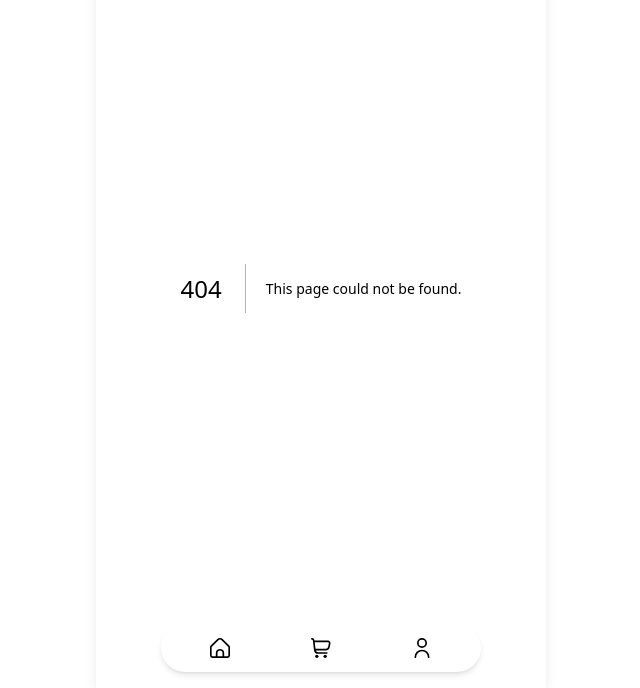
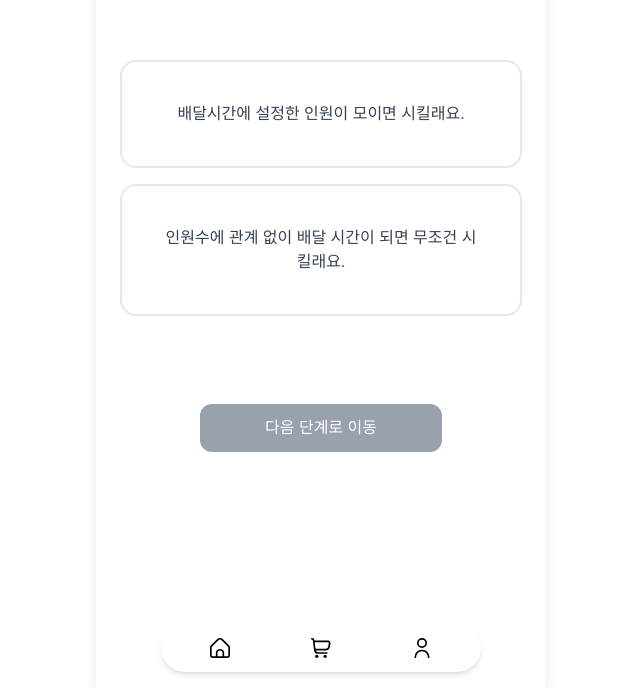
Before and after one commit to babgroup/Dutchpay, a Next.js app in the folder frontend/: page /delivery/select-party-room in a window 1280 px wide. Before the commit this address had no page. Shown: the part 112-800 px from the top of the page, without its empty margins (319-959 px from the left). Built offline with nearby package versions, Linux system fonts and the light colour scheme.

Commit message:
✨ feat: components(파티타입카드)적용

```diff
--- /dev/null
+++ b/frontend/src/app/delivery/select-party-room/components/PartyTypeCard.tsx
@@ -0,0 +1,25 @@
+type PartyTypeCardProps = {
+  text: string;
+  isSelected: boolean;
+  onClick: () => void;
+};
+
+export default function PartyTypeCard({
+  text,
+  isSelected,
+  onClick,
+}: PartyTypeCardProps) {
+  return (
+    <div
+      className={`p-10 rounded-2xl border-2 text-center cursor-pointer transition-colors
+        ${
+          isSelected
+            ? 'bg-orange-50 border-orange-400 font-semibold text-orange-600'
+            : 'border-gray-200 text-gray-700 hover:border-gray-400'
+        }`}
+      onClick={onClick}
+    >
+      {text}
+    </div>
+  );
+}
--- /dev/null
+++ b/frontend/src/app/delivery/select-party-room/page.tsx
@@ -0,0 +1,48 @@
+'use client';
+
+import { useState } from 'react';
+import BasicButton from '../../components/BasicButton';
+import PartyTypeCard from './components/PartyTypeCard';
+
+const descriptions: { [key: string]: string } = {
+    A: '파티 인원과 배달 시간이 모두 만족 되면 주문해요.',
+    B: '인원수와 관계 없이 배달 시간이 되면 바로 주문해요.'
+}
+
+export default function PartySelectionPage() {
+  const [selectedType, setSelectedType] = useState<string | null>(null);
+
+  return (
+    <div className="flex flex-col h-full p-6">
+        <div className="mb-37" />
+
+      {/* 카드 */}
+      <div className="flex flex-col gap-4">
+        <PartyTypeCard
+          text="배달시간에 설정한 인원이 모이면 시킬래요."
+          isSelected={selectedType === 'A'}
+          onClick={() => setSelectedType('A')}
+        />
+        <PartyTypeCard
+          text="인원수에 관계 없이 배달 시간이 되면 무조건 시킬래요."
+          isSelected={selectedType === 'B'}
+          onClick={() => setSelectedType('B')}
+        />
+      </div>
+
+        {/* 안내문 */}
+      <div className={`text-center m-6 text-orange-500`}>
+        {selectedType && descriptions[selectedType]}
+      </div>
+
+
+
+      <div className="flex flex-col m-10 items-center">
+        <BasicButton
+          text="다음 단계로 이동"
+          isDisable={!selectedType}
+        />
+      </div>
+    </div>
+  );
+}
```
